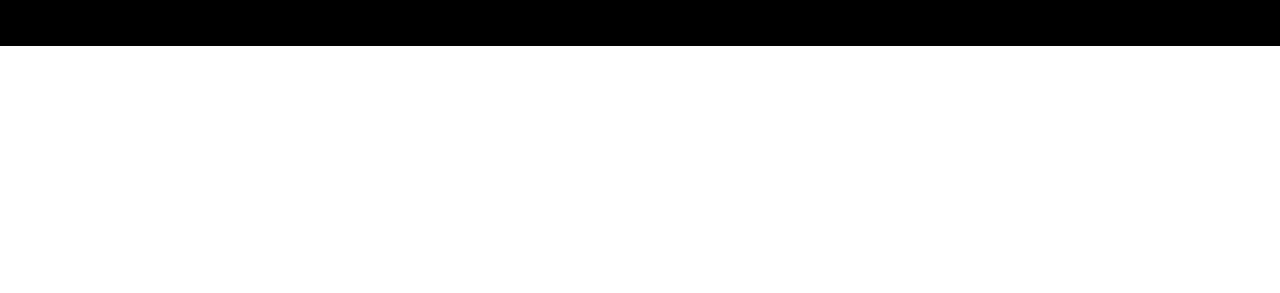
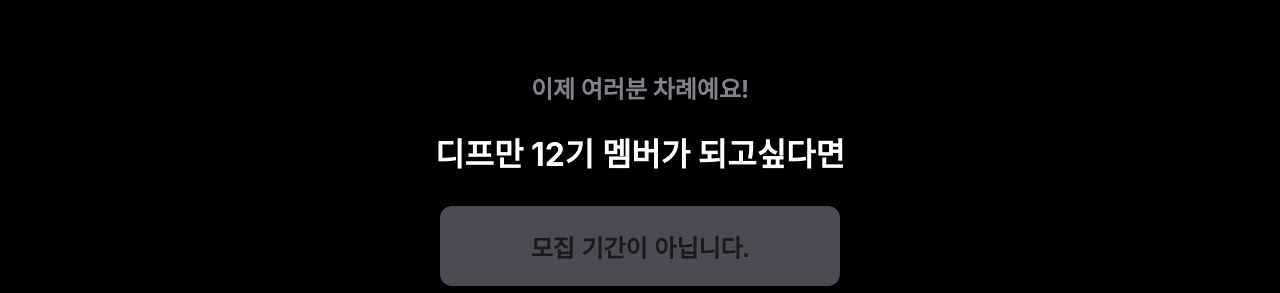
Before and after one commit to ch9eri/depromeet-clone, a React (Create React App) app: page / in a window 1280 px wide. Shown: the part 3393-3686 px from the top of the page. Before the commit the page ends 3439 px from the top, so only its background shows below. Built offline with nearby package versions, Linux system fonts and the light colour scheme.

Commit message:
[FEAT] Recruit component 레이아웃

```diff
--- a/src/Components/Recruit.tsx
+++ b/src/Components/Recruit.tsx
@@ -1,11 +1,49 @@
-import React from 'react';
+import React, { useState } from 'react';
+import styled from 'styled-components';
 
 const Recruit = () => {
-    return (
-        <div>
-
-        </div>
-    );
+  const [recruit, setRecruit] = useState(false);
+  return (
+    <div>
+      <RecruitText>이제 여러분 차례예요!</RecruitText>
+      <h1>디프만 12기 멤버가 되고싶다면</h1>
+      {recruit ? (
+        <RecruitBtnActive>지원서 작성하기</RecruitBtnActive>
+      ) : (
+        <RecruitBtnNotAct>모집 기간이 아닙니다.</RecruitBtnNotAct>
+      )}
+    </div>
+  );
 };
 
+const RecruitBtnNotAct = styled.button`
+  border-style: none;
+  font-size: 1.5rem;
+  width: 50vh;
+  height: 10vh;
+  margin: 10px;
+  border-radius: 12px;
+  font-weight: bold;
+  color: #1b1a1e;
+  background-color: #4c4a53;
+`;
+
+const RecruitBtnActive = styled.button`
+  border-style: none;
+  font-size: 1.5rem;
+  width: 50vh;
+  height: 10vh;
+  margin: 10px;
+  border-radius: 12px;
+  font-weight: bold;
+  color: #1b1a1e;
+  background-color: white;
+`;
+
+const RecruitText = styled.p`
+  font-size: 1.5rem;
+  font-weight: bold;
+  color: #82818e;
+`;
+
 export default Recruit;
```
